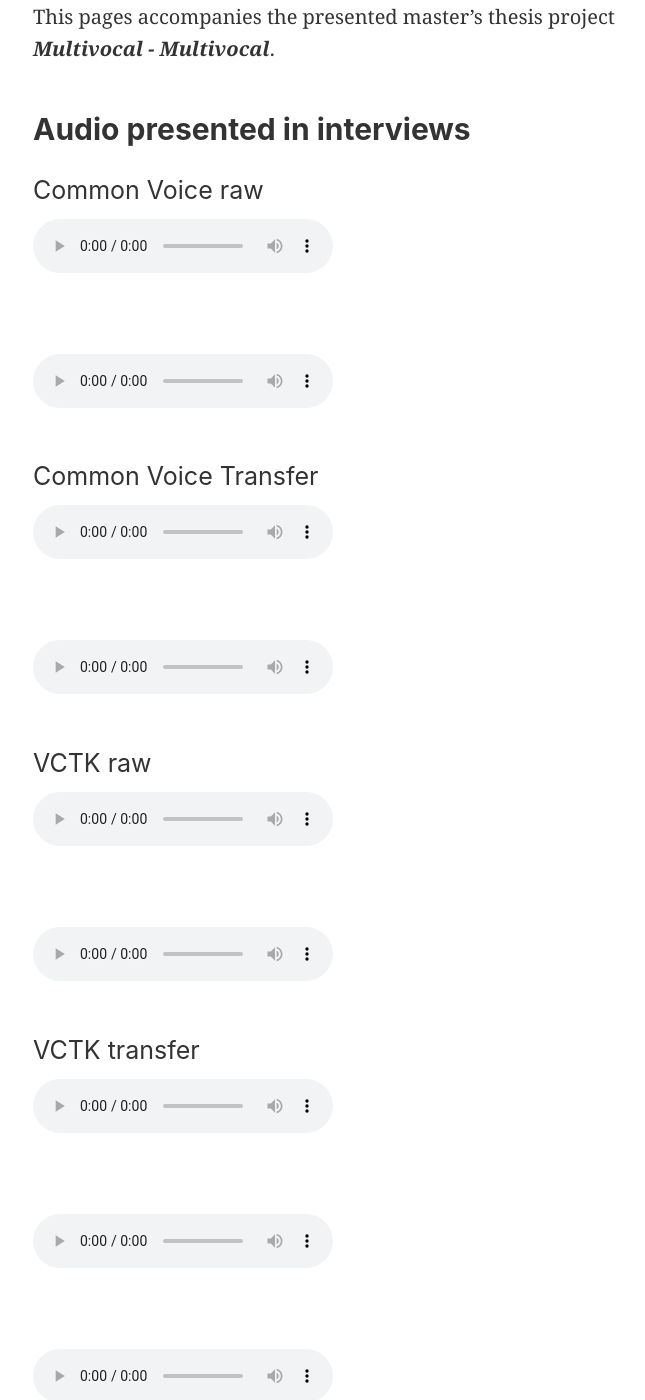
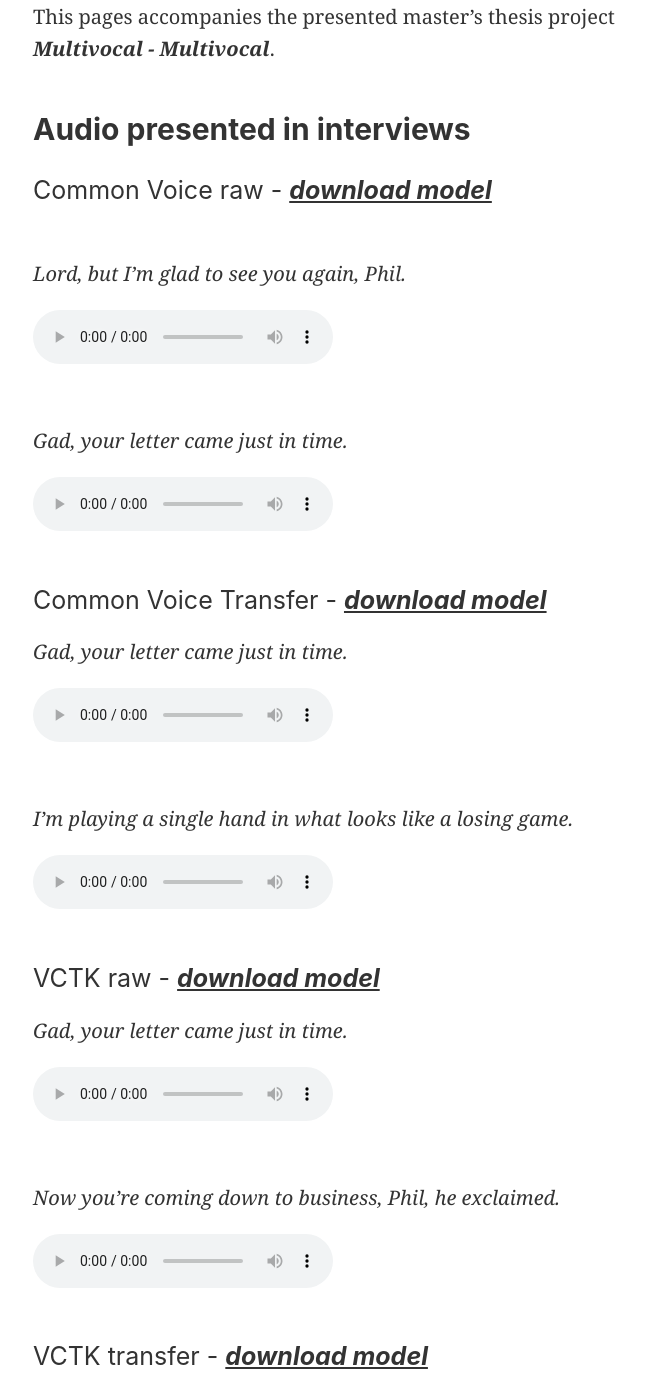
Before and after one commit to faaip/IT-Cognition-thesis-audio-examples, a Jekyll site: the page built from README.md, in a window 1280 px wide and 1400 px high, scrolled down 208 px. Shown: the whole window, without its empty margins (287-932 px from the left). Built offline with Jekyll 4.4.1, drawn with Linux system fonts in a browser that asks for light colours; our own code applies the rules of GitHub Pages for plain Markdown files; comment, search, counter and statistics services are not loaded; some of the changed text lies outside the part shown.

Commit message:
links for models

```diff
--- a/README.md
+++ b/README.md
@@ -1,28 +1,38 @@
 This pages accompanies the presented master's thesis project ***Multivocal - Multivocal***.
 
 ## Audio presented in interviews
-
-### Common Voice raw
+### Common Voice raw - [***download model***](https://www.dropbox.com/sh/12l07bvlz13g0am/AABF0qvlJutOCElmp0xV1Y3Aa?dl=0)
+<br/>
+<i>Lord, but I'm glad to see you again, Phil.</i>
 <audio src="static/audio/1__cr_2019-06-04_18-27-04.manual.wav" controls preload></audio>
 <br/>
+<i>Gad, your letter came just in time.</i>
 <audio src="static/audio/2_cr_2019-06-04_18-27-44.manual.wav" controls preload></audio>
-### Common Voice Transfer
+### Common Voice Transfer - [***download model***](https://www.dropbox.com/sh/ciqolcgydt52h9h/AABI056YuW9wEVsCoJvGAcsna?dl=0)
+<i>Gad, your letter came just in time.</i>
 <audio src="static/audio/3_ct_2019-06-04_18-24-42.manual.wav" controls preload></audio>
 <br/>
+<i>I'm playing a single hand in what looks like a losing game.</i>
 <audio src="static/audio/4_ct_2019-06-04_18-25-01.manual.wav" controls preload></audio>
-### VCTK raw
+### VCTK raw - [***download model***](https://www.dropbox.com/sh/78z84kcqwjz8mtb/AAAw4dYZsgs0QhSoY_jLX2IOa?dl=0)
+<i>Gad, your letter came just in time.</i>
 <audio src="static/audio/5_vcr_2019-06-04_18-20-52.manual.wav" controls preload></audio>
 <br/>
+<i>Now you're coming down to business, Phil, he exclaimed.</i>
 <audio src="static/audio/6_vcr_2019-06-04_18-21-55.manual.wav" controls preload></audio>
-### VCTK transfer
+### VCTK transfer - [***download model***](https://www.dropbox.com/sh/3o6j5d8xghb9cvx/AAA0GUX9NwEVDPV5XaTbTybpa?dl=0)
+<i>Gad, your letter came just in time.</i>
 <audio src="static/audio/7_vct_2019-06-04_18-17-08.manual.wav" controls preload></audio>
 <br/>
+<i>God bless 'em, I hope I'll go on seeing them forever.</i>
 <audio src="static/audio/8_vct2019-06-04_18-16-48.manual.wav" controls preload></audio>
 <br/>
+<i>God bless 'em, I hope I'll go on seeing them forever.</i> (pithed up 5 semitones.)
 <audio src="static/audio/9_vct_2019-06-04_18-17-08.manual.wav" controls preload></audio>
-<br/>
 
 ## Audio presented in questionnaire
+### VCTK raw (without subset error) - [***download model***](https://www.dropbox.com/sh/lx4nwze4hbv1n35/AAABp2aaRwvOtHpNEZAJYHMWa?dl=0)
+### M-AILABS subset - [***download model***](https://www.dropbox.com/sh/m3ozg6lbw5cbwo9/AAAmogyDkiQ_m6Aux_wjHK0_a?dl=0)
 
 ## Models
 
--- a/_config.yml
+++ b/_config.yml
@@ -6,17 +6,11 @@
 
 # Where the page will be deployed.
 # If it's https://foo.com/bar, just write "https://foo.com"
-baseurl: ""
-url: "https://faaip.github.io/Thesis-audio"
+baseurl: /thesis-audio
+url: "https://faaip.github.io"
 
 # If you're deployging to a subdirectory (https://foo.com/bar/)
 # Then write "/bar/". Otherwise, remove this line.
-
-# Twitter IDs
-twitter:
-  username: "chibicode"
-author:
-  twitter: "chibicode"
 
 # Set default og:image
 # From Unsplash: https://unsplash.com/photos/1_CMoFsPfso
```
